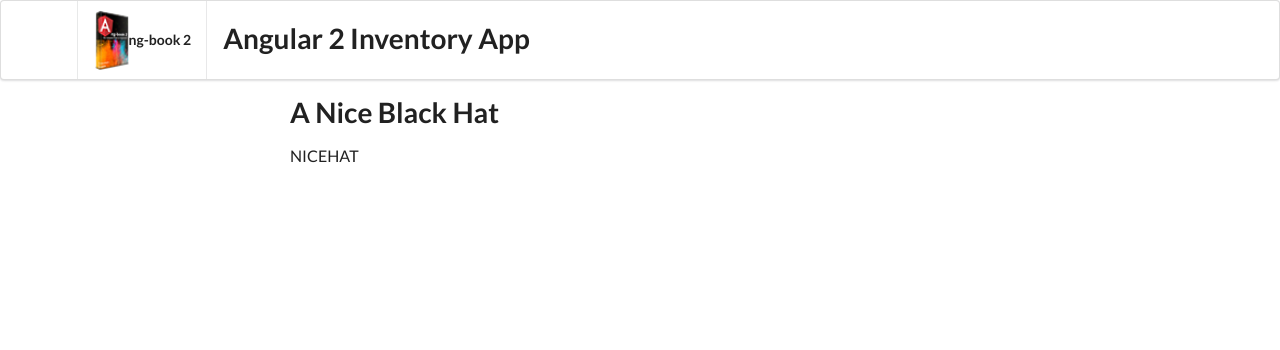
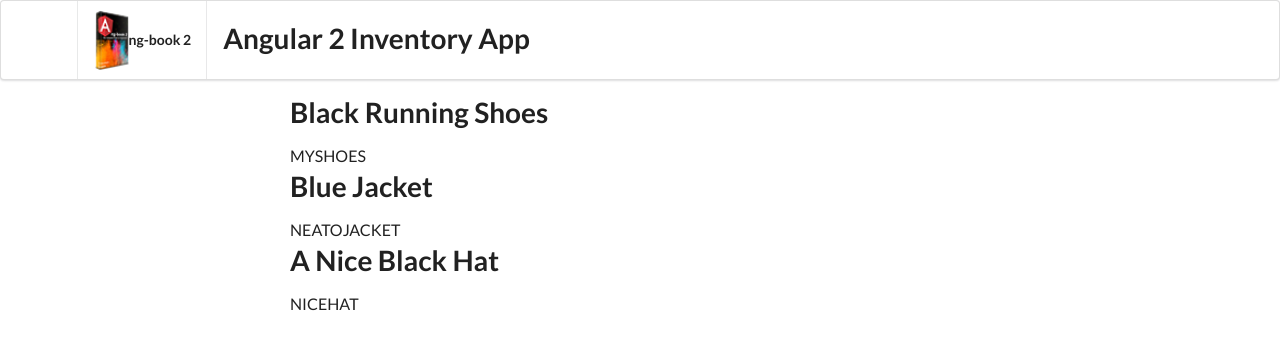
Before and after one commit to SergSlon/angular2_invertory_app, an Angular app: page / in a window 1280 px wide. Shown: the top 350 px of the page. Built offline with nearby package versions, Linux system fonts and the light colour scheme.

Commit message:
displaying list of products

```diff
--- a/src/app/inventory-app.component.ts
+++ b/src/app/inventory-app.component.ts
@@ -1,5 +1,4 @@
 import { Component } from '@angular/core';
-import { Product } from './product-row/product-row.model.ts'
 
 @Component({
   selector: 'inventory-app',
@@ -7,15 +6,7 @@ import { Product } from './product-row/product-row.model.ts'
   styleUrls: ['inventory-app.component.css']
 })
 export class AppComponent {
-  product: Product;
+  constructor() {
 
-  constructor() {
-    this.product = new Product(
-      'NICEHAT',
-      'A Nice Black Hat',
-      '/assets/images/products/black-hat.jpg',
-      ['Men', 'Accessories', 'Hats'],
-       29.99
-    );
   }
 }
--- a/src/app/inventory-app.html
+++ b/src/app/inventory-app.html
@@ -1,4 +1,3 @@
 <div class="inventory-app">
-  <h1>{{ product.name }}</h1>
-  <span>{{ product.sku }}</span>
+  <products-list></products-list>
 </div>
--- a/src/app/product-row/product-row.component.html
+++ b/src/app/product-row/product-row.component.html
@@ -1,3 +1,2 @@
-<p>
-  product-row works!
-</p>
+<h1>{{ product.name }}</h1>
+<span>{{ product.sku }}</span>
--- a/src/app/product-row/product-row.component.ts
+++ b/src/app/product-row/product-row.component.ts
@@ -1,15 +1,12 @@
-import { Component, OnInit } from '@angular/core';
+import {Component, Input} from '@angular/core';
+import { Product } from '../product-row/product-row.model.ts';
 
 @Component({
-  selector: 'app-product-row',
+  selector: 'product-row',
   templateUrl: './product-row.component.html',
   styleUrls: ['./product-row.component.css']
 })
-export class ProductRowComponent implements OnInit {
 
-  constructor() { }
-
-  ngOnInit() {
-  }
-
+export class ProductRowComponent{
+  @Input() product: Product;
 }
--- a/src/app/products-list/products-list.component.html
+++ b/src/app/products-list/products-list.component.html
@@ -1,3 +1 @@
-<p>
-  products-list works!
-</p>
+<product-row *ngFor="let product of products" [product]="product"></product-row>
--- a/src/app/products-list/products-list.component.ts
+++ b/src/app/products-list/products-list.component.ts
@@ -1,15 +1,38 @@
-import { Component, OnInit } from '@angular/core';
+import { Component } from '@angular/core';
+import { Product } from '../product-row/product-row.model.ts';
 
 @Component({
-  selector: 'app-products-list',
+  selector: 'products-list',
   templateUrl: './products-list.component.html',
   styleUrls: ['./products-list.component.css']
 })
-export class ProductsListComponent implements OnInit {
 
-  constructor() { }
+export class ProductsListComponent {
+  products: Product[];
 
-  ngOnInit() {
+  constructor() {
+    this.products = [
+      new Product(
+        'MYSHOES',
+        'Black Running Shoes',
+        '/assets/images/products/black-shoes.jpg',
+        ['Men', 'Shoes', 'Running Shoes'],
+        109.99
+      ),
+      new Product(
+        'NEATOJACKET',
+        'Blue Jacket',
+        '/assets/images/products/blue-jacket.jpg',
+        ['Women', 'Apparel', 'Jackets & Vests'],
+        238.99
+      ),
+      new Product(
+        'NICEHAT',
+        'A Nice Black Hat',
+        '/assets/images/products/black-hat.jpg',
+        ['Men', 'Accessories', 'Hats'],
+        29.99
+      )
+    ];
   }
-
 }
```
